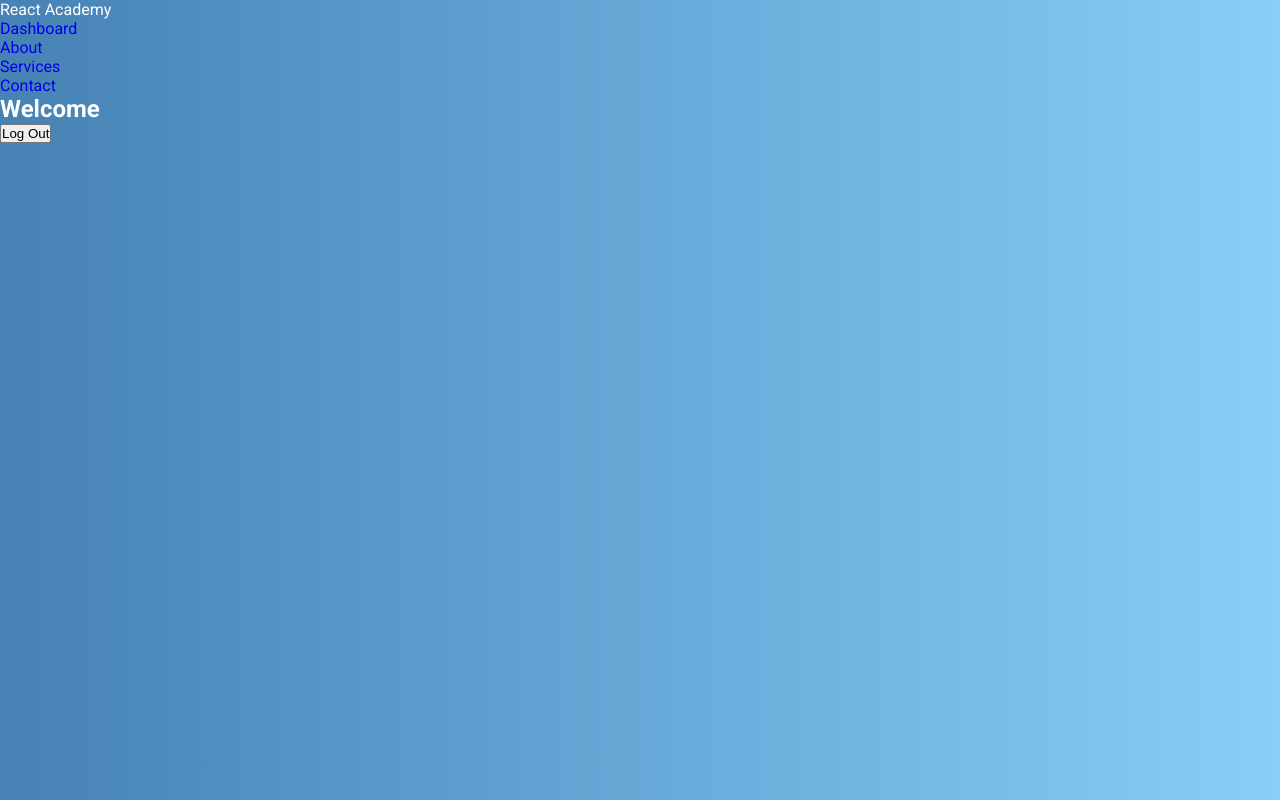
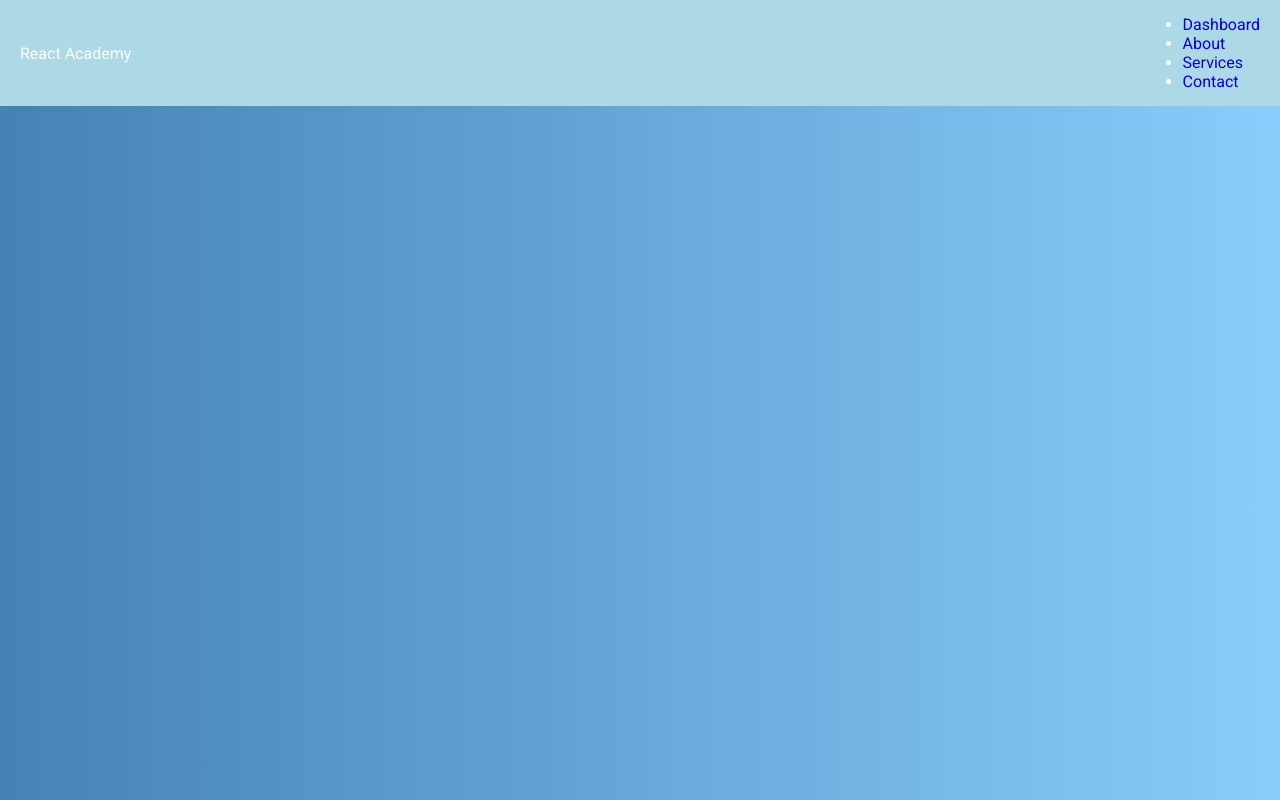
Before and after one commit to Espadv69/Course-2025, a React (Vite) app in the folder Login-Register/: page /dashboard in a window 1280 px wide. Built offline with nearby package versions, Linux system fonts and the light colour scheme; sample sign-in values are in the browser's storage.

Commit message:
Add style for navbar

```diff
--- a/Login-Register/src/css/Navbar.css
+++ b/Login-Register/src/css/Navbar.css
@@ -0,0 +1,18 @@
+.navbar {
+  position: fixed;
+  top: 0;
+  left: 0;
+
+  padding: 15px 20px;
+
+  width: 100%;
+
+  display: flex;
+  justify-content: space-between;
+  align-items: center;
+
+
+  color: white;
+  background: lightblue;
+  z-index: 100;
+}
```
